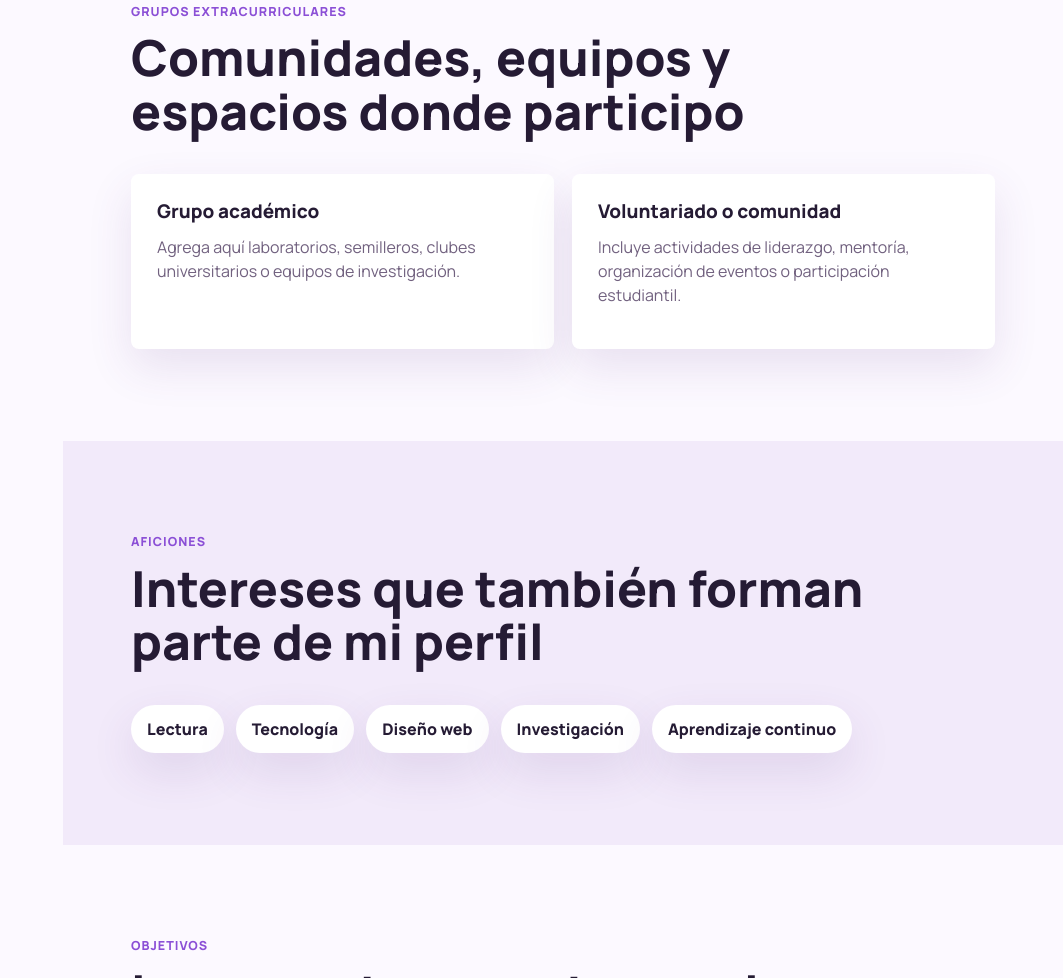
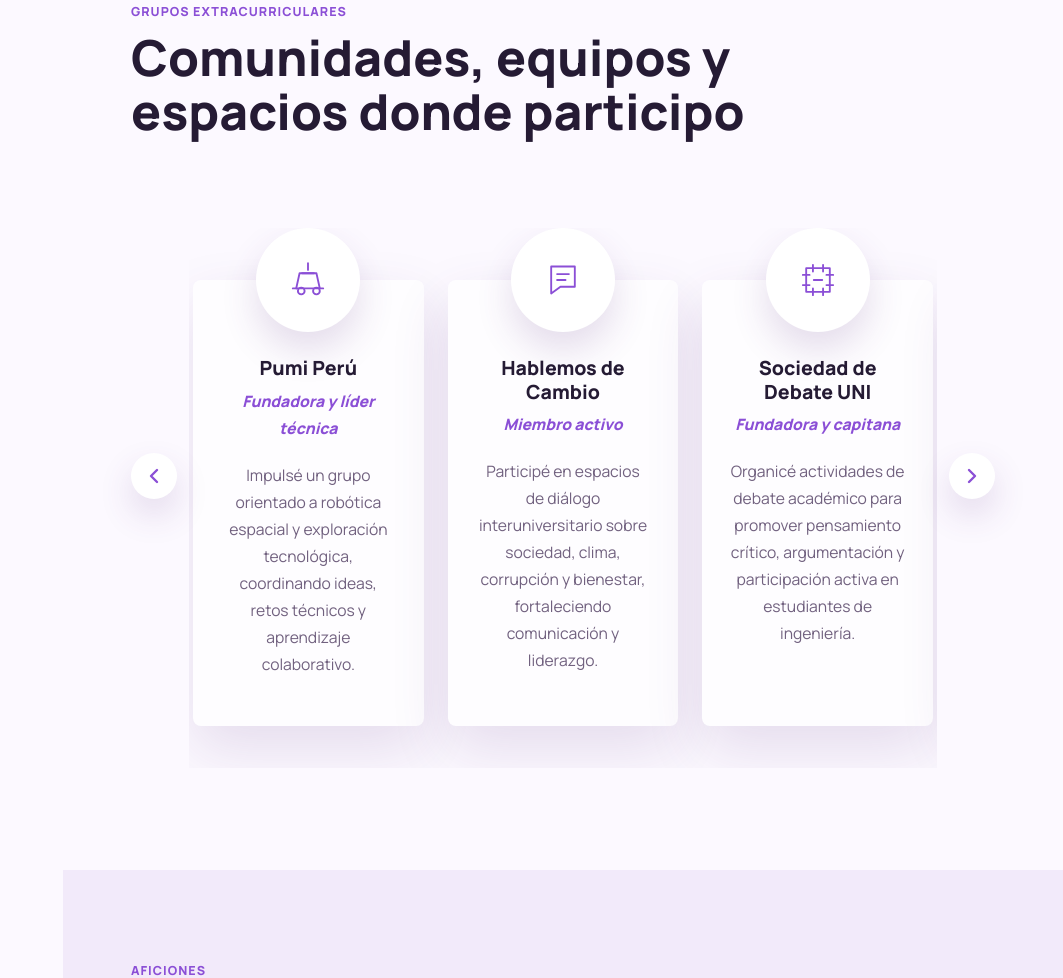
Before and after one commit to MalenaChuyes/portafolio, a plain HTML site: page index.html in a window 1280 px wide. Shown: the part 3742-4720 px from the top of the page, without its empty margins (217-1280 px from the left). Drawn offline with nearby package versions, Linux system fonts and the light colour scheme.

Commit message:
Agrego carrusel de grupos extracurriculares

```diff
--- a/css/style.css
+++ b/css/style.css
@@ -541,6 +541,127 @@
   gap: 18px;
 }
 
+.groups-carousel {
+  position: relative;
+  padding: 54px 58px 10px;
+}
+
+.groups-track {
+  display: grid;
+  grid-auto-columns: calc((100% - 48px) / 3);
+  grid-auto-flow: column;
+  gap: 24px;
+  overflow-x: auto;
+  overflow-y: visible;
+  padding: 52px 4px 42px;
+  scroll-behavior: smooth;
+  scroll-snap-type: x mandatory;
+  scrollbar-width: none;
+}
+
+.groups-track::-webkit-scrollbar {
+  display: none;
+}
+
+.group-card {
+  position: relative;
+  min-height: 430px;
+  padding: 76px 28px 32px;
+  border-radius: 8px;
+  background: color-mix(in srgb, var(--color-surface) 92%, var(--color-surface-strong));
+  box-shadow: 0 24px 58px rgba(91, 49, 130, 0.14);
+  scroll-snap-align: center;
+  text-align: center;
+}
+
+[data-theme="dark"] .group-card {
+  box-shadow: 0 24px 58px rgba(0, 0, 0, 0.28);
+}
+
+.group-logo {
+  position: absolute;
+  top: 0;
+  left: 50%;
+  display: grid;
+  width: 104px;
+  height: 104px;
+  place-items: center;
+  color: var(--color-primary);
+  border-radius: 50%;
+  background: var(--color-surface);
+  box-shadow: 0 18px 36px rgba(91, 49, 130, 0.16);
+  transform: translate(-50%, -50%);
+}
+
+.group-logo svg {
+  width: 54px;
+  height: 54px;
+  fill: none;
+  stroke: currentColor;
+  stroke-linecap: round;
+  stroke-linejoin: round;
+  stroke-width: 2.2;
+}
+
+.group-card h3 {
+  margin-bottom: 8px;
+  font-size: 1.22rem;
+  font-weight: 900;
+}
+
+.group-card p {
+  color: var(--color-muted);
+  font-size: 0.98rem;
+  line-height: 1.72;
+}
+
+.group-role {
+  margin-bottom: 20px;
+  color: var(--color-primary) !important;
+  font-style: italic;
+  font-weight: 800;
+}
+
+.carousel-control {
+  position: absolute;
+  top: 50%;
+  z-index: 2;
+  display: grid;
+  width: 46px;
+  height: 46px;
+  place-items: center;
+  color: var(--color-primary);
+  border: 0;
+  border-radius: 50%;
+  background: var(--color-surface);
+  box-shadow: 0 16px 34px rgba(91, 49, 130, 0.16);
+  transform: translateY(-50%);
+}
+
+.carousel-control:hover,
+.carousel-control:focus {
+  color: var(--color-surface);
+  background: var(--color-primary);
+}
+
+.carousel-control svg {
+  width: 24px;
+  height: 24px;
+  fill: none;
+  stroke: currentColor;
+  stroke-linecap: round;
+  stroke-linejoin: round;
+  stroke-width: 2.4;
+}
+
+.carousel-prev {
+  left: 0;
+}
+
+.carousel-next {
+  right: 0;
+}
+
 .chips {
   display: flex;
   flex-wrap: wrap;
@@ -651,6 +772,15 @@
   .papers-grid {
     grid-template-columns: 1fr;
   }
+
+  .groups-carousel {
+    padding-right: 50px;
+    padding-left: 50px;
+  }
+
+  .groups-track {
+    grid-auto-columns: calc((100% - 24px) / 2);
+  }
 }
 
 @media (max-width: 760px) {
@@ -685,6 +815,20 @@
     grid-template-columns: 1fr;
   }
 
+  .groups-carousel {
+    padding-right: 0;
+    padding-left: 0;
+  }
+
+  .groups-track {
+    grid-auto-columns: 86%;
+    padding-top: 50px;
+  }
+
+  .carousel-control {
+    display: none;
+  }
+
   .repo-panel {
     align-items: flex-start;
     flex-direction: column;
--- a/index.html
+++ b/index.html
@@ -218,15 +218,47 @@
           <p class="section-kicker">Grupos extracurriculares</p>
           <h2>Comunidades, equipos y espacios donde participo</h2>
         </div>
-        <div class="two-column">
-          <article class="info-card">
-            <h3>Grupo académico</h3>
-            <p>Agrega aquí laboratorios, semilleros, clubes universitarios o equipos de investigación.</p>
-          </article>
-          <article class="info-card">
-            <h3>Voluntariado o comunidad</h3>
-            <p>Incluye actividades de liderazgo, mentoría, organización de eventos o participación estudiantil.</p>
-          </article>
+        <div class="groups-carousel" aria-label="Carrusel de grupos extracurriculares">
+          <button class="carousel-control carousel-prev" type="button" aria-label="Grupo anterior">
+            <svg aria-hidden="true" viewBox="0 0 24 24"><path d="M15 18l-6-6 6-6"/></svg>
+          </button>
+          <div class="groups-track" id="groupsTrack" tabindex="0">
+            <article class="group-card">
+              <div class="group-logo">
+                <svg aria-hidden="true" viewBox="0 0 64 64"><path d="M14 42h36"/><path d="M18 42l4-18h20l4 18"/><circle cx="24" cy="45" r="4"/><circle cx="42" cy="45" r="4"/><path d="M25 24h14"/><path d="M32 12v8"/></svg>
+              </div>
+              <h3>Pumi Perú</h3>
+              <p class="group-role">Fundadora y líder técnica</p>
+              <p>Impulsé un grupo orientado a robótica espacial y exploración tecnológica, coordinando ideas, retos técnicos y aprendizaje colaborativo.</p>
+            </article>
+            <article class="group-card">
+              <div class="group-logo">
+                <svg aria-hidden="true" viewBox="0 0 64 64"><path d="M18 16h28v24H29l-11 8V16z"/><path d="M25 25h14M25 32h10"/></svg>
+              </div>
+              <h3>Hablemos de Cambio</h3>
+              <p class="group-role">Miembro activo</p>
+              <p>Participé en espacios de diálogo interuniversitario sobre sociedad, clima, corrupción y bienestar, fortaleciendo comunicación y liderazgo.</p>
+            </article>
+            <article class="group-card">
+              <div class="group-logo">
+                <svg aria-hidden="true" viewBox="0 0 64 64"><path d="M18 18h28v28H18z"/><path d="M14 26h8M42 26h8M14 38h8M42 38h8"/><path d="M26 14v8M38 14v8M26 42v8M38 42v8"/><path d="M27 32h10"/></svg>
+              </div>
+              <h3>Sociedad de Debate UNI</h3>
+              <p class="group-role">Fundadora y capitana</p>
+              <p>Organicé actividades de debate académico para promover pensamiento crítico, argumentación y participación activa en estudiantes de ingeniería.</p>
+            </article>
+            <article class="group-card">
+              <div class="group-logo">
+                <svg aria-hidden="true" viewBox="0 0 64 64"><path d="M12 36l20-24 20 24"/><path d="M20 34h24v16H20z"/><path d="M27 50V38h10v12"/><path d="M32 12v-6"/></svg>
+              </div>
+              <h3>Comunidad STEM</h3>
+              <p class="group-role">Colaboradora</p>
+              <p>Apoyé iniciativas de difusión tecnológica, mentoría y actividades de aprendizaje para acercar ciencia e ingeniería a más estudiantes.</p>
+            </article>
+          </div>
+          <button class="carousel-control carousel-next" type="button" aria-label="Grupo siguiente">
+            <svg aria-hidden="true" viewBox="0 0 24 24"><path d="M9 6l6 6-6 6"/></svg>
+          </button>
         </div>
       </div>
     </section>
--- a/js/script.js
+++ b/js/script.js
@@ -53,11 +53,12 @@
 
   setupRevealBlocks();
   setupGearCanvas();
+  setupGroupsCarousel();
 });
 
 function setupRevealBlocks() {
   const blocks = document.querySelectorAll(
-    ".section-heading, .info-card, .project-card, .paper-card, .timeline-item, .repo-panel, .chips span, .goals-list article, .contact-panel, .profile-panel"
+    ".section-heading, .info-card, .project-card, .paper-card, .group-card, .timeline-item, .repo-panel, .chips span, .goals-list article, .contact-panel, .profile-panel"
   );
 
   blocks.forEach((block, index) => {
@@ -78,6 +79,32 @@
   );
 
   blocks.forEach((block) => observer.observe(block));
+}
+
+function setupGroupsCarousel() {
+  const track = document.querySelector("#groupsTrack");
+  const prev = document.querySelector(".carousel-prev");
+  const next = document.querySelector(".carousel-next");
+
+  if (!track || !prev || !next) {
+    return;
+  }
+
+  const getStep = () => {
+    const card = track.querySelector(".group-card");
+    const styles = getComputedStyle(track);
+    const gap = parseFloat(styles.columnGap || styles.gap) || 0;
+
+    return card ? card.getBoundingClientRect().width + gap : track.clientWidth;
+  };
+
+  prev.addEventListener("click", () => {
+    track.scrollBy({ left: -getStep(), behavior: "smooth" });
+  });
+
+  next.addEventListener("click", () => {
+    track.scrollBy({ left: getStep(), behavior: "smooth" });
+  });
 }
 
 function setupGearCanvas() {
```
